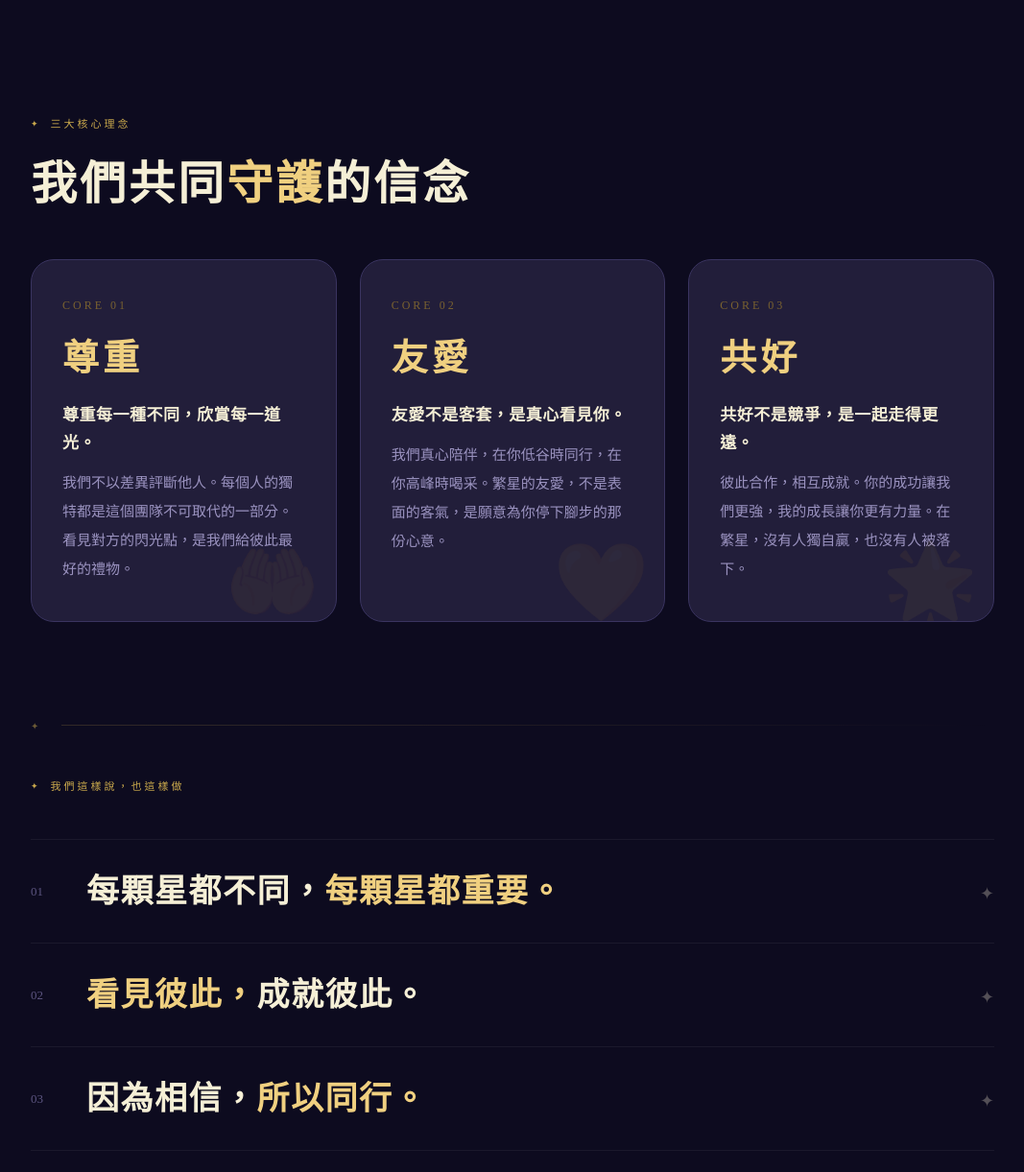
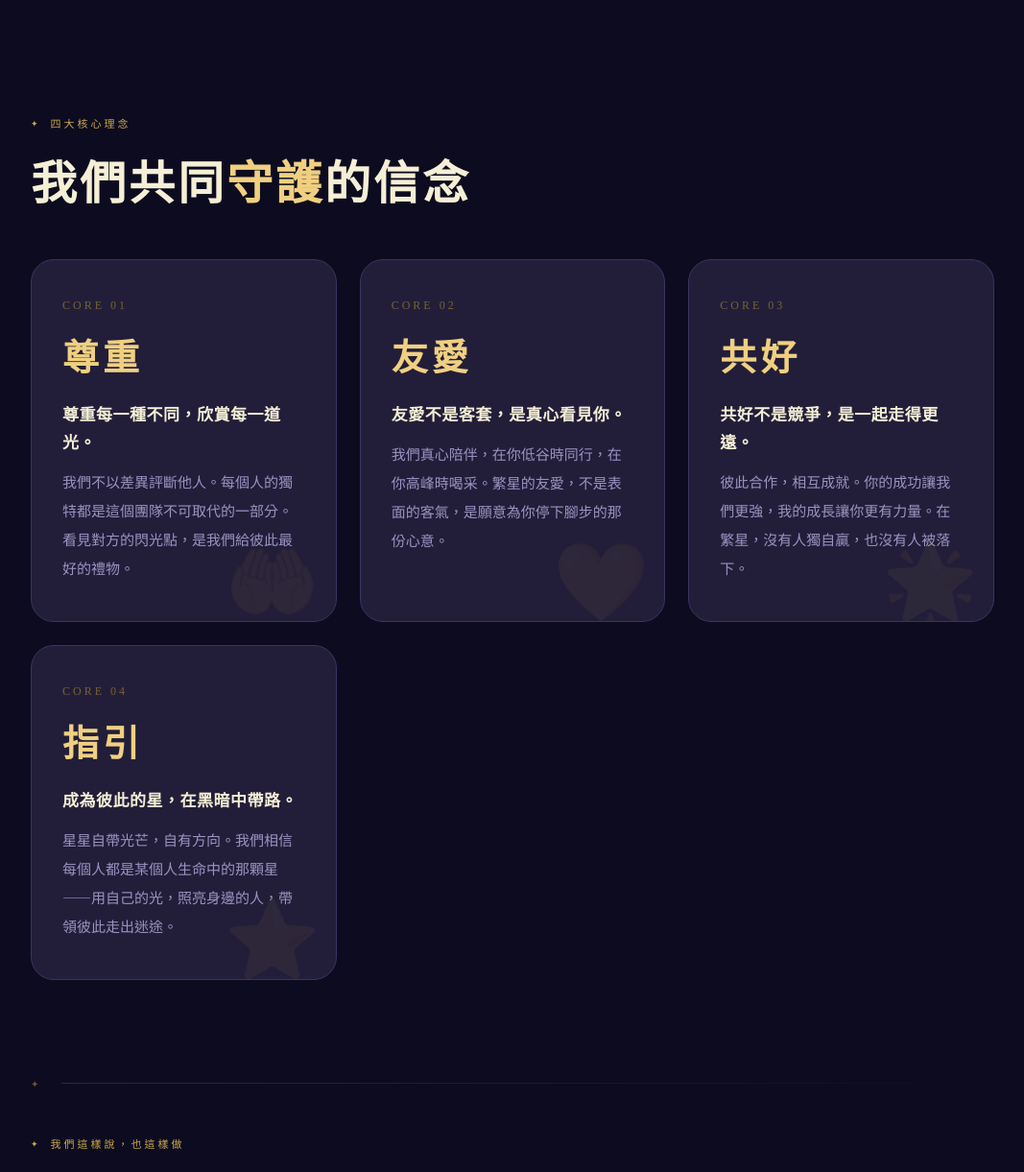
Before and after one commit to tsai860218-glitch/starry, a plain HTML site: page index.html in a window 1280 px wide. Shown: the part 4140-5361 px from the top of the page at 96% size, without its empty margins (106-1173 px from the left). Drawn offline with Linux system fonts and the light colour scheme; animation ran at ten frames a second.

Commit message:
Add files via upload

```diff
--- a/index.html
+++ b/index.html
@@ -777,7 +777,7 @@ footer{
 <!-- CORE THREE -->
 <section id="core">
   <div class="section-header">
-    <div class="sec-tag">三大核心理念</div>
+    <div class="sec-tag">四大核心理念</div>
     <h2 class="sec-h2">我們共同<em>守護</em>的信念</h2>
   </div>
   <div class="core-grid">
@@ -798,6 +798,12 @@ footer{
       <div class="core-title">共好</div>
       <div class="core-headline">共好不是競爭，是一起走得更遠。</div>
       <div class="core-desc">彼此合作，相互成就。你的成功讓我們更強，我的成長讓你更有力量。在繁星，沒有人獨自贏，也沒有人被落下。</div>
+    </div>
+    <div class="core-card" data-bg="⭐">
+      <div class="core-num">CORE 04</div>
+      <div class="core-title">指引</div>
+      <div class="core-headline">成為彼此的星，在黑暗中帶路。</div>
+      <div class="core-desc">星星自帶光芒，自有方向。我們相信每個人都是某個人生命中的那顆星——用自己的光，照亮身邊的人，帶領彼此走出迷途。</div>
     </div>
   </div>
 </section>
```
